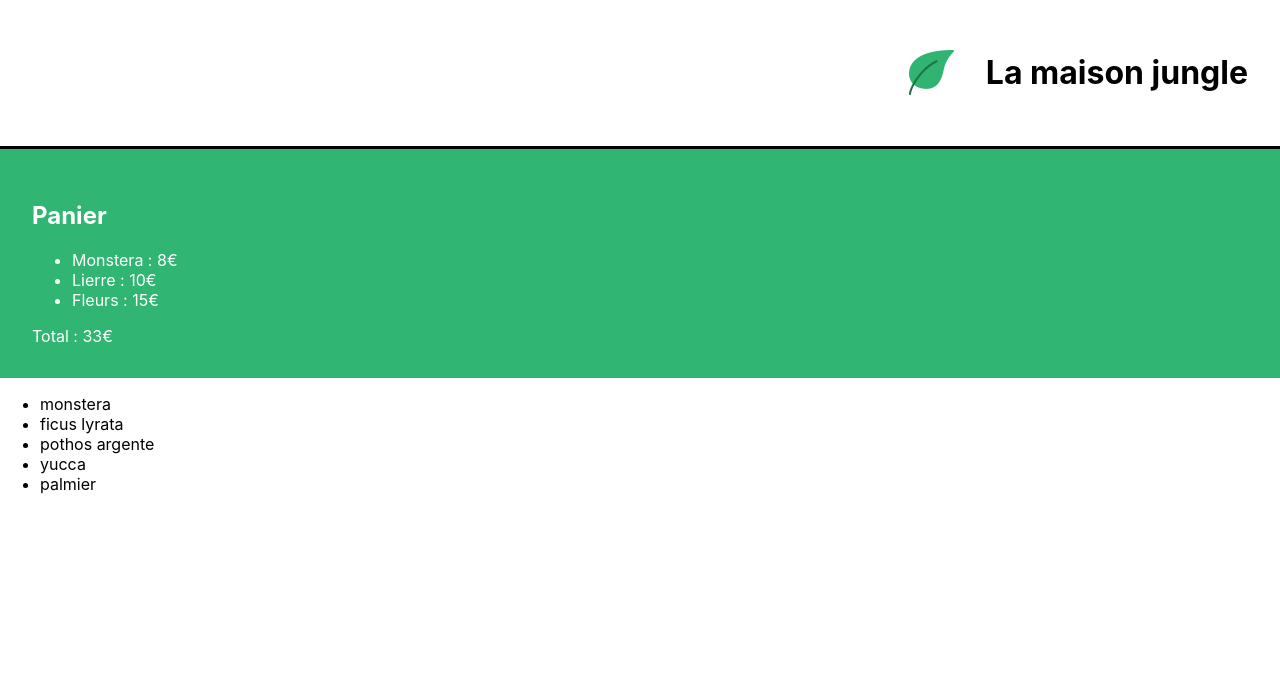
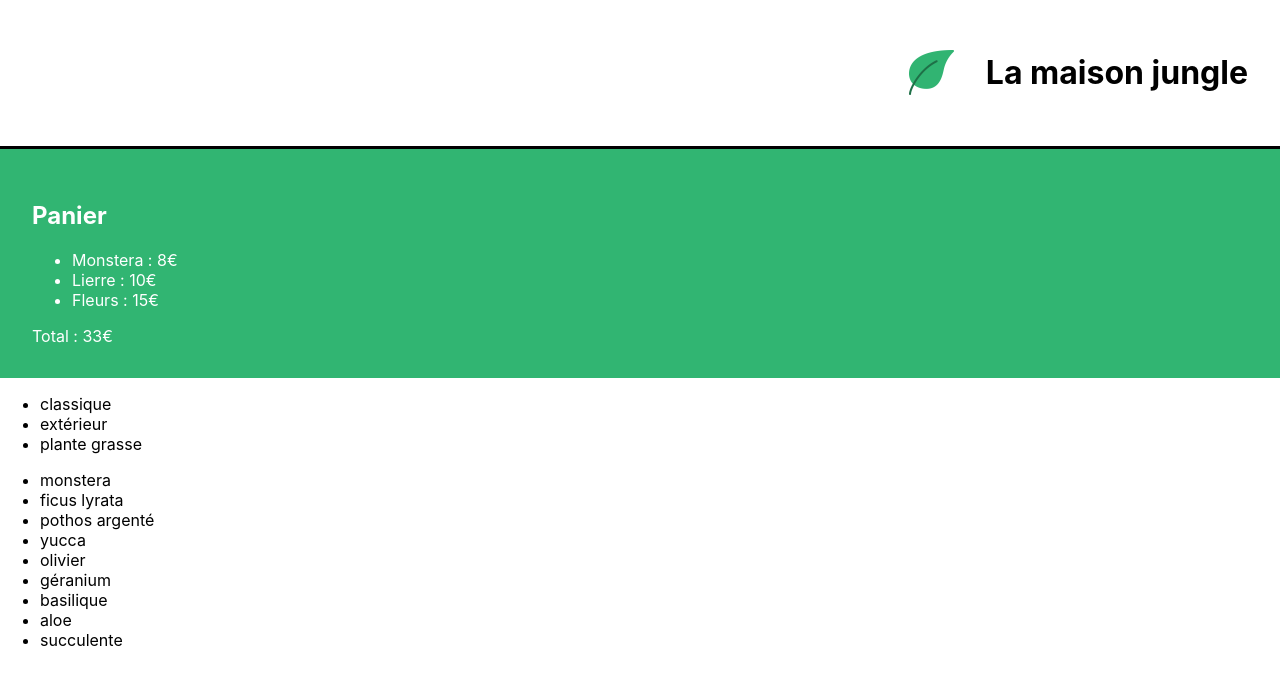
Before and after one commit to Atilian/la-maison-jungle, a React (Create React App) app: page / in a window 1280 px wide. Shown: the top 684 px of the page. Built offline with nearby package versions, Linux system fonts and the light colour scheme.

Commit message:
Ajout du composant ShoppingList ainsi que des donnees plantList

```diff
--- a/src/components/ShoppingList.js
+++ b/src/components/ShoppingList.js
@@ -1,21 +1,25 @@
-
-
-const plantList = [
-    "monstera",
-    "ficus lyrata",
-    "pothos argente",
-    "yucca",
-    "palmier",
-]
+import { plantList } from  "../datas/plantList"
 
 function ShoppingList () {
 
+    let categories = [];
+    plantList.forEach(e => (
+        categories.includes(e.category) ? categories : categories.push(e.category)
+    ))
+
     return (
-        <ul>
-            {plantList.map((plant, index) => (
-                <li key={`${plant}-${index}`}>{plant}</li>
-            ))}
-        </ul>
+        <div>
+            <ul>
+                {categories.map(plant => (
+                    <li key={plant}>{plant}</li>
+                ))}
+            </ul>
+            <ul>
+                {plantList.map((plant) => (
+                    <li key={`${plant.id}`}>{plant.name}</li>
+                ))}
+            </ul>
+        </div>
     )
 }
 
--- /dev/null
+++ b/src/datas/plantList.js
@@ -0,0 +1,47 @@
+export const plantList = [
+	{
+		name: 'monstera',
+		category: 'classique',
+		id: '1ed'
+	},
+	{
+		name: 'ficus lyrata',
+		category: 'classique',
+		id: '2ab'
+	},
+	{
+		name: 'pothos argenté',
+		category: 'classique',
+		id: '3sd'
+	},
+	{
+		name: 'yucca',
+		category: 'classique',
+		id: '4kk'
+	},
+	{
+		name: 'olivier',
+		category: 'extérieur',
+		id: '5pl'
+	},
+	{
+		name: 'géranium',
+		category: 'extérieur',
+		id: '6uo'
+	},
+	{
+		name: 'basilique',
+		category: 'extérieur',
+		id: '7ie'
+	},
+	{
+		name: 'aloe',
+		category: 'plante grasse',
+		id: '8fp'
+	},
+	{
+		name: 'succulente',
+		category: 'plante grasse',
+		id: '9vn'
+	}
+]
```
